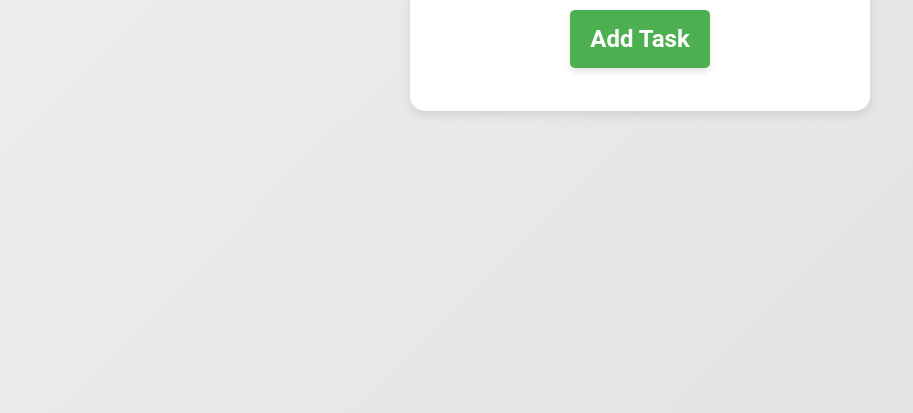
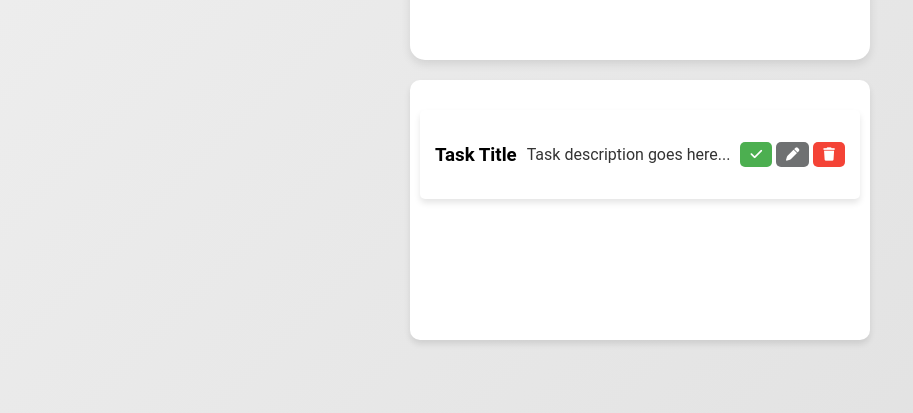
Before and after one commit to ayaosamaramadan/to-do-list-js, a plain HTML site: page index.html in a window 1280 px wide. Shown: the part 387-800 px from the top of the page, without its empty margins (0-913 px from the left). Drawn offline with Linux system fonts and the light colour scheme.

Commit message:
style tasks

```diff
--- a/index.css
+++ b/index.css
@@ -16,26 +16,31 @@ body {
   border-radius: 15px;
   box-shadow: 0 4px 10px rgba(0, 0, 0, 0.1);
   width: 400px;
+  margin-top: 150px;
   text-align: center;
 }
 
 .title h1 {
   margin: 0;
-  font-weight: 500;
-  color: #333;
+  padding: 10px 0;
+  font-weight: 700;
+  font-size: 2.5em;
+  color: #4CAF50;
+  text-shadow: 1px 1px 2px rgba(0, 0, 0, 0.1);
 }
 
 #task-btn {
-  background-color: #4CAF50;
+  background-color: #000;
   color: white;
-  padding: 15px 20px;
+  padding: 10px 15px;
   text-align: center;
   border-radius: 5px;
   cursor: pointer;
   box-shadow: 0 4px 6px rgba(0, 0, 0, 0.1);
   transition: background-color 0.3s ease;
   position: absolute;
-  margin-top: 4%;
+  top: 20px;
+  left: 20px;
 }
 
 #task-btn:hover {
@@ -89,3 +94,90 @@ body {
   background-color: #45a049;
   transform: scale(1.05);
 }
+
+#thetask {
+  margin-top: 20px;
+  width: 100%;
+}
+
+.task {
+  background-color: #fff;
+  padding: 15px;
+  border-radius: 5px;
+  box-shadow: 0 4px 6px rgba(0, 0, 0, 0.1);
+  margin-bottom: 10px;
+  display: flex;
+  justify-content: space-between;
+  align-items: center;
+  transition: background-color 0.3s ease;
+}
+
+.task p {
+  margin: 0;
+  font-size: 1em;
+  color: #333;
+}
+
+.task button {
+  color: white;
+  padding: 5px 10px;
+  border: none;
+  border-radius: 5px;
+  cursor: pointer;
+  transition: background-color 0.3s ease;
+}
+
+
+#taskss {
+  background-color: #fff;
+  overflow-y: scroll;
+  height: 240px;
+  padding: 10px;
+  border-radius: 10px;
+  box-shadow: 0 4px 6px rgba(0, 0, 0, 0.1);
+  margin-top: 20px;
+}
+
+#taskss::-webkit-scrollbar {
+  width: 8px;
+}
+
+#taskss::-webkit-scrollbar-track {
+  background: #f1f1f1;
+  border-radius: 10px;
+}
+
+#taskss::-webkit-scrollbar-thumb {
+  background: #4CAF50;
+  border-radius: 10px;
+}
+
+#taskss::-webkit-scrollbar-thumb:hover {
+  background: #45a049;
+}
+
+
+
+.complete-btn {
+  background-color: #4caf50;
+}
+
+.complete-btn:hover {
+  background-color: #246927;
+}
+
+.delete-btn {
+  background-color: #f44336;
+}
+
+.delete-btn:hover {
+  background-color: #af1308;
+}
+
+.edit-btn {
+  background-color: #6f7172;
+}
+
+.edit-btn:hover {
+  background-color: #434444;
+}
--- a/index.html
+++ b/index.html
@@ -8,20 +8,39 @@
   <title>Document</title>
 </head>
 <body>
-  <div class="container">
+  <div>
+  <div class="container" id="div1">
     <div class="title">
       <h1>Project Management</h1>
     </div>
     <div id="add-btn">
       <div>
-        <input type="text">
-        <button><i class="fa-solid fa-plus"></i></button>
+        <input id="inputt" type="text" placeholder="Enter your task...">
+        <button id="submit"><i class="fa-solid fa-plus"></i></button>
       </div>
     </div>
   </div>
   <div id="task-btn">
     <h2>Add Task</h2>
   </div>
+  <div id="taskss">
+    <div id="thetask">
+
+      <div class="task">
+        <h3>Task Title</h3>
+        <p>Task description goes here...</p>
+        <div class="task-actions">
+          <button class="complete-btn"><i class="fa-solid fa-check"></i></button>
+          <button class="edit-btn"><i class="fa-solid fa-pen"></i></button>
+          <button class="delete-btn"><i class="fa-solid fa-trash"></i></button>
+        </div>
+      </div>
+
+
+      </div>
+  </div>
+
+  </div>
   <script src="./index.js"></script>
 </body>
 </html>
--- a/index.js
+++ b/index.js
@@ -1,9 +1,18 @@
 let openTask = document.getElementById("task-btn");
 let addTask = document.getElementById("add-btn");
+let submitTask = document.getElementById("submit");
+let taskInput = document.getElementById("inputt");
+
+let tasks = [];
 
 addTask.style.opacity = "0";
+openTask.style.cssText = "visibility:visible";
 
 openTask.addEventListener("click", () => {
     addTask.style.opacity = "1";
-    openTask.style.opacity = "0";
+    openTask.style.cssText = "visibility:hidden";
 });
+
+submitTask.addEventListener("click", () => {
+
+});
```
